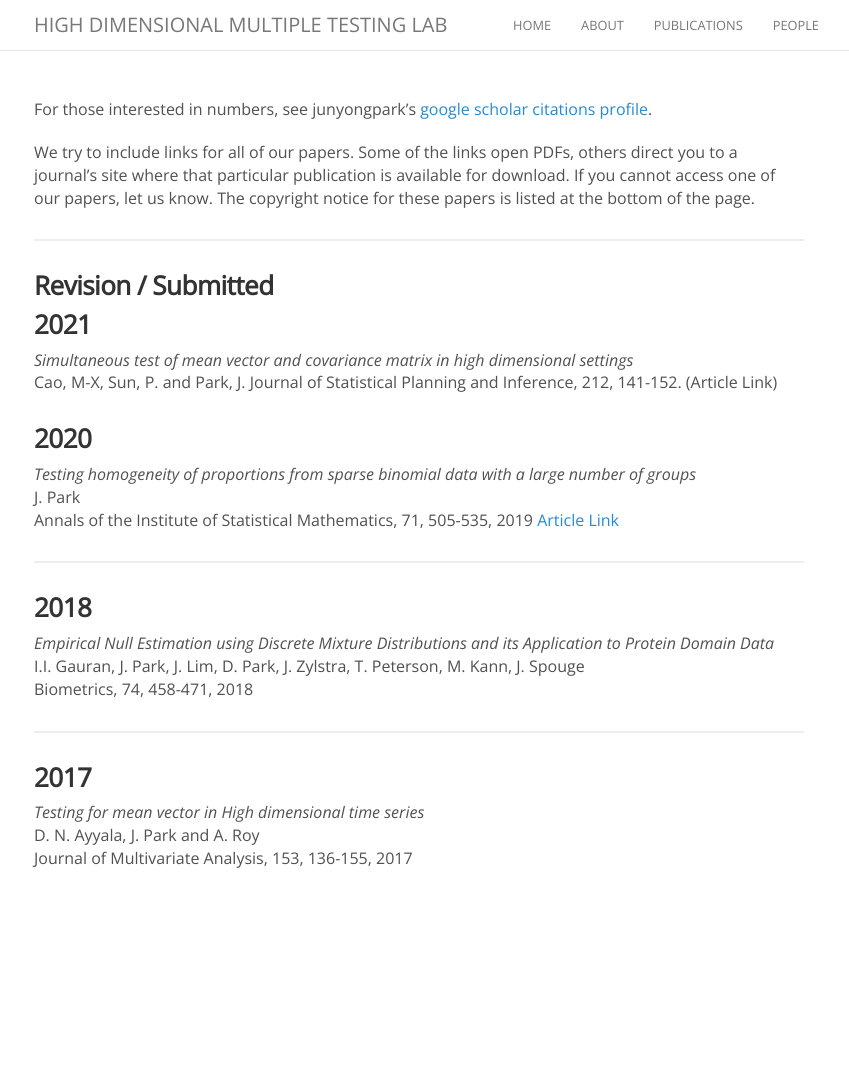
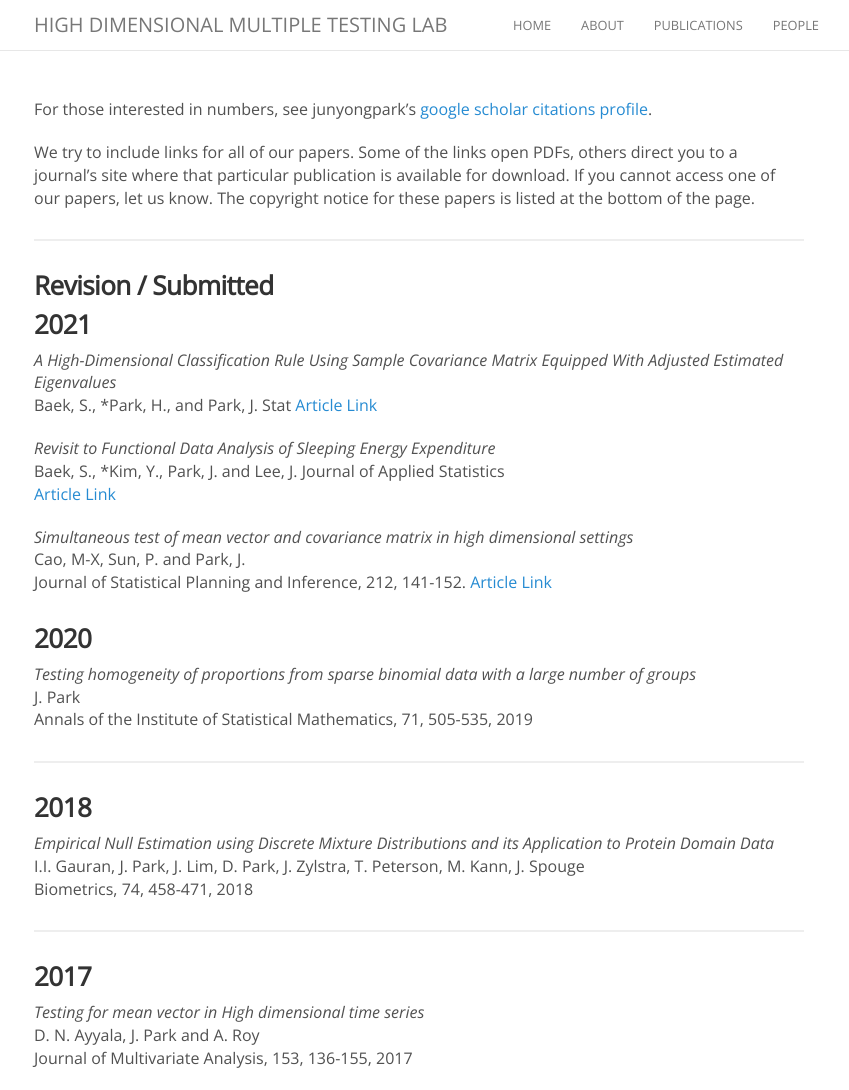
Before and after one commit to exgalcos/exgalcos.github.io, a Jekyll site: the page built from publications.md, in a window 1280 px wide and 1090 px high. Shown: the whole window, without its empty margins (221-1070 px from the left). Built offline with Jekyll 4.4.1, drawn with Linux system fonts in a browser that asks for light colours; nearby versions of some CDN libraries; comment, search, counter and statistics services are not loaded.

Commit message:
pub change

```diff
--- a/publications.md
+++ b/publications.md
@@ -12,16 +12,24 @@ We try to include links for all of our papers. Some of the links open PDFs, othe
 ###  Revision / Submitted
 
 ### 2021
+_A High-Dimensional Classification Rule Using Sample Covariance Matrix Equipped With Adjusted Estimated Eigenvalues_ <br>
+Baek, S., *Park, H., and Park, J.  Stat [Article Link](https://onlinelibrary.wiley.com/doi/full/10.1002/sta4.358)
+
+ _Revisit to Functional Data Analysis of Sleeping Energy Expenditure_ <br>
+Baek, S., *Kim, Y.,  Park, J. and Lee, J.   Journal of Applied Statistics <br>
+[Article Link](https://www.tandfonline.com/doi/full/10.1080/02664763.2020.1838457)
+
+
  _Simultaneous test of mean vector and covariance matrix in high dimensional settings_<br>
- Cao, M-X, Sun, P. and Park, J.
- Journal of Statistical Planning and Inference,  212,  141-152. (Article Link)
+ Cao, M-X, Sun, P. and Park, J. <br>
+ Journal of Statistical Planning and Inference,  212,  141-152. [Article Link](https://www.sciencedirect.com/science/article/pii/S0378375820301051)
 
 
 ### 2020
 
 _Testing homogeneity of proportions from sparse binomial data with a large number of groups_<br>
 J. Park<br>
- Annals of the Institute of Statistical Mathematics, 71, 505-535, 2019 [Article Link](https://www.sciencedirect.com/science/article/pii/S0378375820301051)
+ Annals of the Institute of Statistical Mathematics, 71, 505-535, 2019
 
 
 <hr>
```
